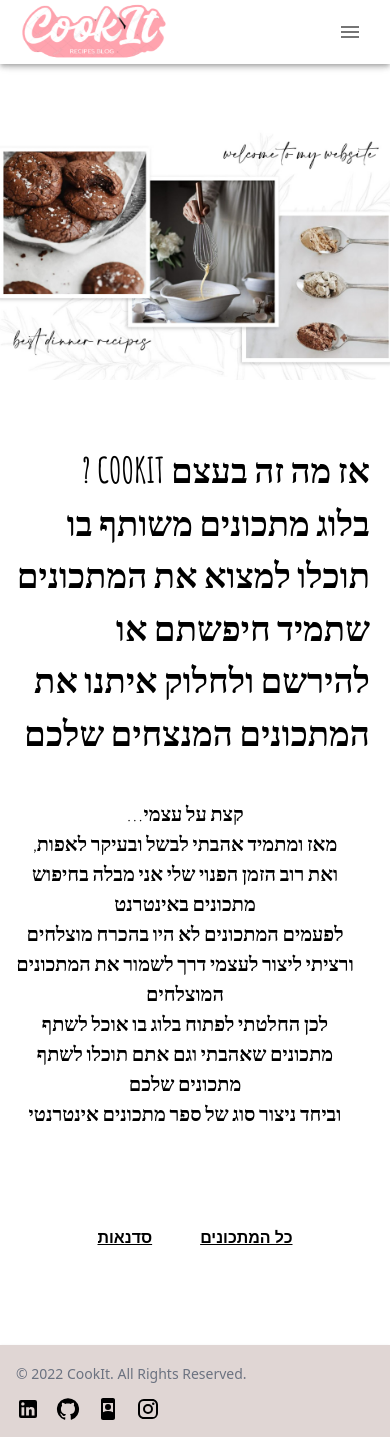
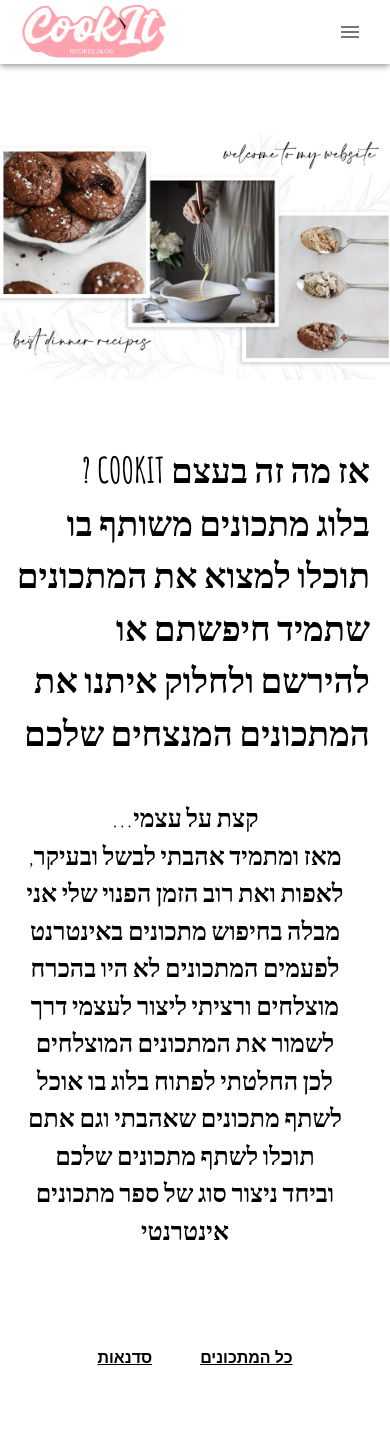
Before and after one commit to blenSium/recipes_blog, a React (Create React App) app in the folder client/: page / in a window 390 px wide. Shown: the top 1446 px of the page. Built offline with nearby package versions, Linux system fonts and the light colour scheme.

Commit message:
style changes

```diff
--- a/client/src/style/header.css
+++ b/client/src/style/header.css
@@ -28,7 +28,7 @@
     font-size: 35px;
   }
   .about-me {
-    font-size: 20px;
+    font-size: 25px;
   }
 }
 /*# sourceMappingURL=header.css.map */
--- a/client/src/style/header.scss
+++ b/client/src/style/header.scss
@@ -29,7 +29,7 @@
       font-size: 35px;
       }
    .about-me{
-      font-size: 20px;
+      font-size: 25px;
 
    }
 
```
